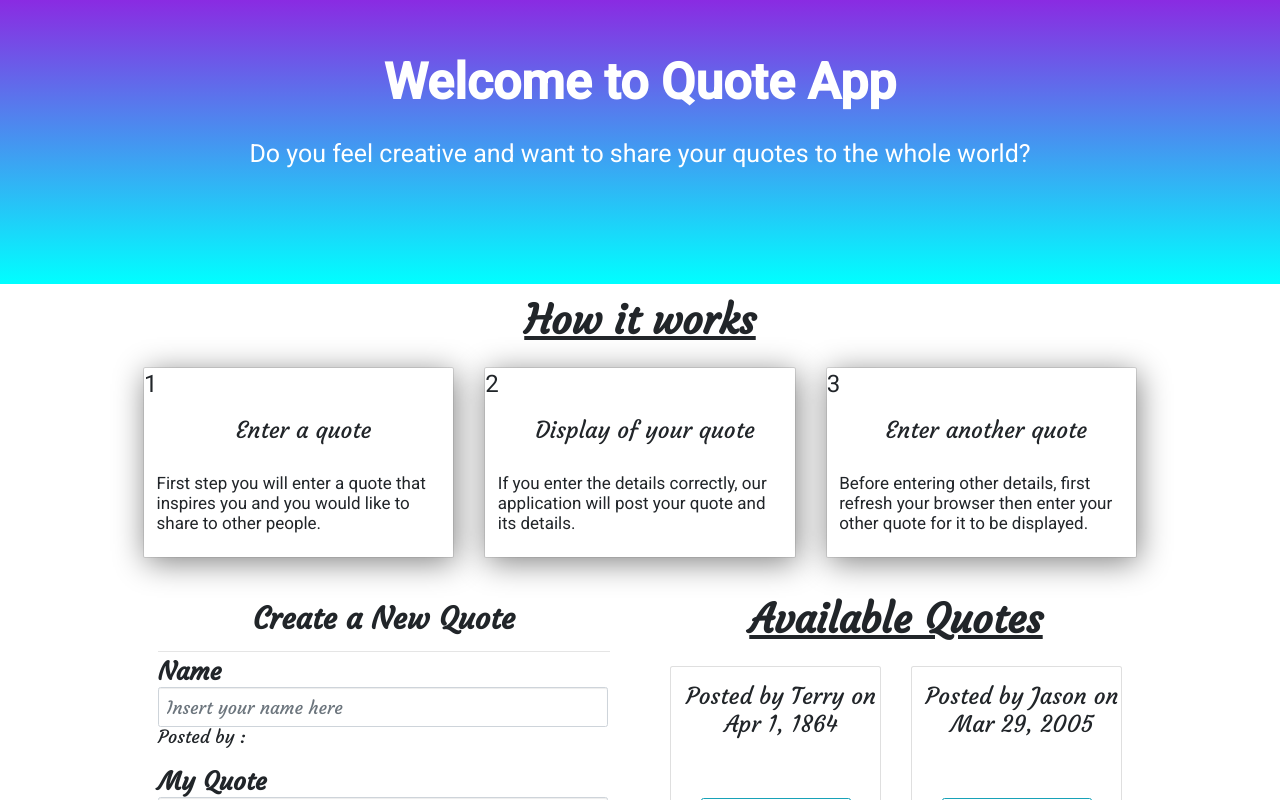
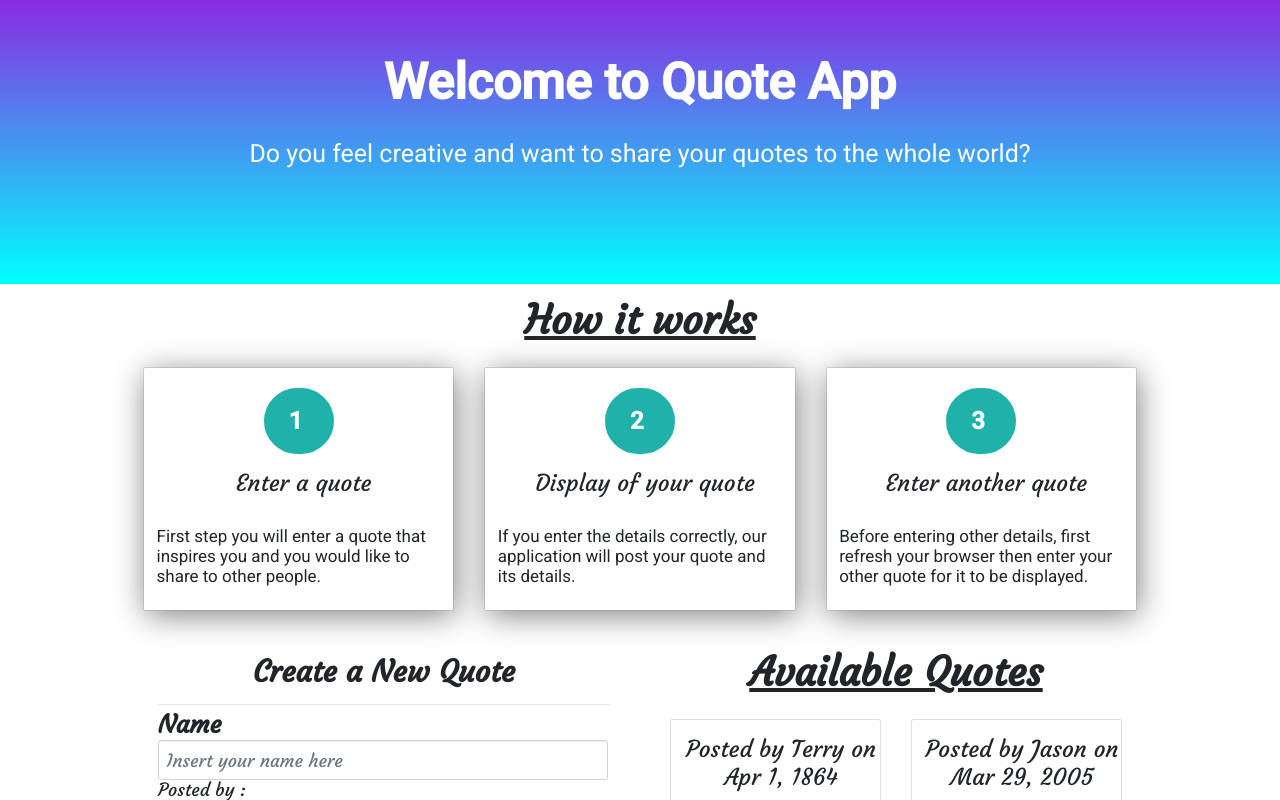
Before and after one commit to TERRYYYY/Quotes, an Angular app: page / in a window 1280 px wide. Shown: the top 800 px of the page. Built offline with nearby package versions, Linux system fonts and the light colour scheme.

Commit message:
adding style to the card

```diff
--- a/src/app/quote/quote.component.css
+++ b/src/app/quote/quote.component.css
@@ -54,7 +54,7 @@ h6{
     margin-top: 50px;
     margin-bottom: 50px;
 }
-/* h1{
+h1{
   text-align: center;
   font-weight: bolder;
   padding: 12px 40px 12px 20px;
@@ -71,7 +71,7 @@ h6{
   -ms-border-radius: 400px;
   -o-border-radius: 400px;
 
-} */
+}
 p{
     font-size: 17px;
 }
```
